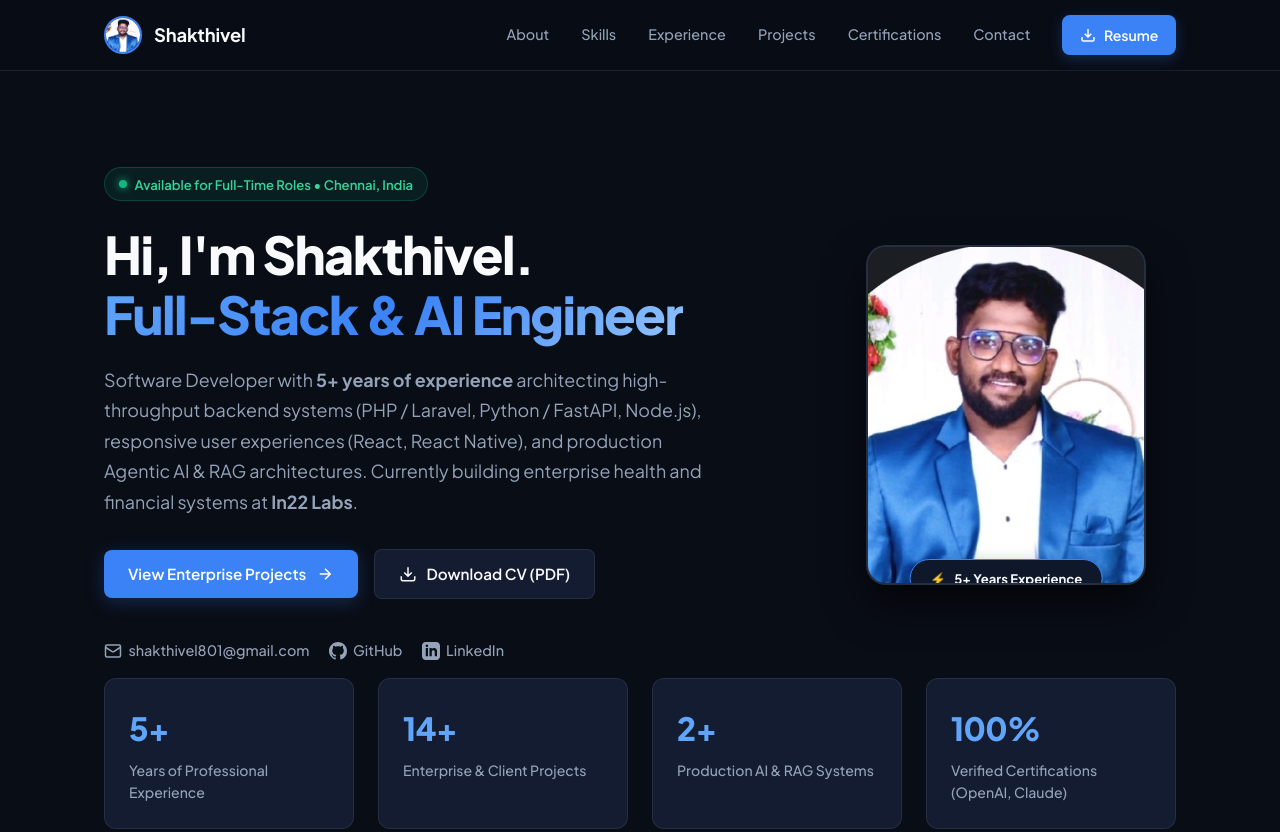
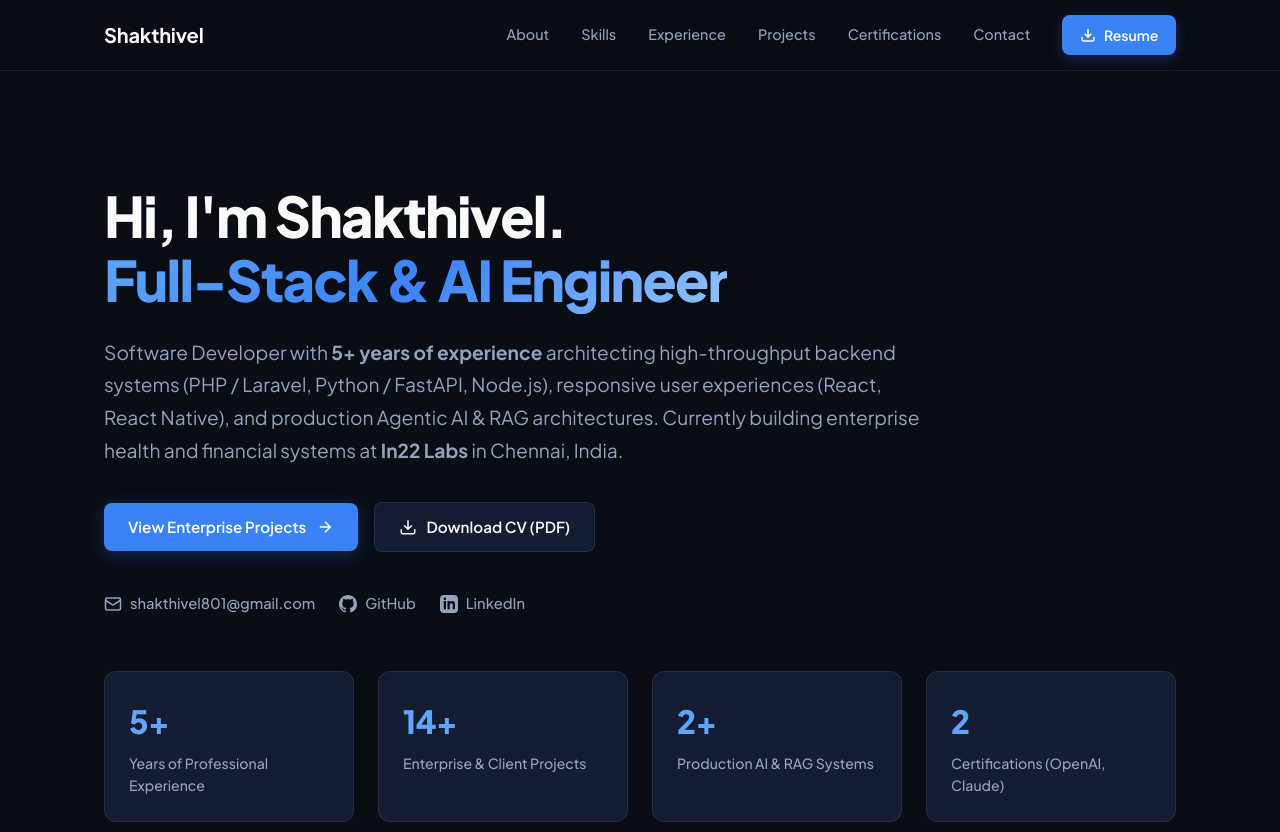
Before and after one commit to Shakthivel-spec/my-profile, a plain HTML site: page index.html in a window 1280 px wide. Shown: the top 832 px of the page. Drawn offline with Linux system fonts and the light colour scheme.

Commit message:
Remove all images and status badges for clean, minimalist portfolio

```diff
--- a/index.html
+++ b/index.html
@@ -26,8 +26,6 @@
     --primary: #3b82f6;
     --primary-light: #60a5fa;
     --primary-glow: rgba(59, 130, 246, 0.25);
-    --emerald: #10b981;
-    --emerald-light: #34d399;
 
     --text-primary: #f8fafc;
     --text-secondary: #94a3b8;
@@ -93,20 +91,10 @@
   }
 
   .nav-brand {
-    display: flex;
-    align-items: center;
-    gap: 0.75rem;
     font-weight: 700;
-    font-size: 1.15rem;
+    font-size: 1.25rem;
     letter-spacing: -0.01em;
-  }
-
-  .nav-brand-avatar {
-    width: 38px;
-    height: 38px;
-    border-radius: 50%;
-    object-fit: cover;
-    border: 2px solid var(--primary);
+    color: var(--text-primary);
   }
 
   .nav-links {
@@ -202,45 +190,20 @@
 
   /* Hero Section */
   .hero-section {
-    padding: 6rem 0 4rem;
+    padding: 7rem 0 4rem;
     position: relative;
   }
 
-  .hero-grid {
-    display: grid;
-    grid-template-columns: 1fr 340px;
-    gap: 3.5rem;
-    align-items: center;
-  }
-
-  .status-badge {
-    display: inline-flex;
-    align-items: center;
-    gap: 0.5rem;
-    padding: 0.35rem 0.85rem;
-    background: rgba(16, 185, 129, 0.1);
-    border: 1px solid rgba(16, 185, 129, 0.25);
-    border-radius: 999px;
-    font-size: 0.82rem;
-    font-weight: 600;
-    color: var(--emerald-light);
-    margin-bottom: 1.5rem;
-  }
-
-  .status-dot {
-    width: 8px;
-    height: 8px;
-    border-radius: 50%;
-    background: var(--emerald);
-    box-shadow: 0 0 8px var(--emerald);
+  .hero-content {
+    max-width: 820px;
   }
 
   .hero-title {
-    font-size: 3.25rem;
+    font-size: 3.5rem;
     font-weight: 800;
     letter-spacing: -0.03em;
     line-height: 1.15;
-    margin-bottom: 1.25rem;
+    margin-bottom: 1.5rem;
   }
 
   .hero-title .highlight {
@@ -250,11 +213,10 @@
   }
 
   .hero-bio {
-    font-size: 1.12rem;
+    font-size: 1.2rem;
     color: var(--text-secondary);
     line-height: 1.7;
-    margin-bottom: 2rem;
-    max-width: 620px;
+    margin-bottom: 2.2rem;
   }
 
   .hero-actions {
@@ -305,15 +267,16 @@
   .hero-social-links {
     display: flex;
     align-items: center;
-    gap: 1.2rem;
+    gap: 1.5rem;
+    flex-wrap: wrap;
   }
 
   .hero-social-link {
     color: var(--text-secondary);
     display: inline-flex;
     align-items: center;
-    gap: 0.4rem;
-    font-size: 0.9rem;
+    gap: 0.5rem;
+    font-size: 0.92rem;
     font-weight: 500;
   }
 
@@ -321,60 +284,9 @@
     color: var(--primary-light);
   }
 
-  .hero-image-wrap {
-    position: relative;
-    display: flex;
-    justify-content: center;
-  }
-
-  .hero-photo-card {
-    position: relative;
-    width: 280px;
-    height: 340px;
-    border-radius: 20px;
-    overflow: hidden;
-    background: var(--bg-card);
-    border: 2px solid var(--border-subtle);
-    box-shadow: 0 20px 40px rgba(0, 0, 0, 0.6);
-  }
-
-  .hero-photo-card img {
-    width: 100%;
-    height: 100%;
-    object-fit: cover;
-    object-position: top center;
-  }
-
-  .experience-tag-floating {
-    position: absolute;
-    bottom: -15px;
-    left: 50%;
-    transform: translateX(-50%);
-    background: var(--bg-secondary);
-    border: 1px solid var(--primary);
-    box-shadow: 0 8px 20px rgba(0, 0, 0, 0.4);
-    padding: 0.5rem 1.2rem;
-    border-radius: 999px;
-    white-space: nowrap;
-    font-size: 0.82rem;
-    font-weight: 700;
-    color: var(--text-primary);
-    display: flex;
-    align-items: center;
-    gap: 0.5rem;
-  }
-
-  @media (max-width: 900px) {
-    .hero-grid {
-      grid-template-columns: 1fr;
-      text-align: center;
-    }
-    .hero-bio { margin-left: auto; margin-right: auto; }
-    .hero-actions { justify-content: center; }
-    .hero-social-links { justify-content: center; }
-    .hero-image-wrap { order: -1; margin-bottom: 2rem; }
-    .hero-photo-card { width: 220px; height: 260px; }
-    .hero-title { font-size: 2.5rem; }
+  @media (max-width: 768px) {
+    .hero-title { font-size: 2.6rem; }
+    .hero-bio { font-size: 1.05rem; }
   }
 
   /* Metric Highlights Strip */
@@ -382,7 +294,7 @@
     display: grid;
     grid-template-columns: repeat(4, 1fr);
     gap: 1.5rem;
-    margin-top: 1rem;
+    margin-top: 3.5rem;
     padding-bottom: 3rem;
     border-bottom: 1px solid var(--border-subtle);
   }
@@ -651,7 +563,6 @@
     display: flex;
     flex-wrap: wrap;
     gap: 0.45rem;
-    margin-bottom: 1.2rem;
   }
 
   .p-tag {
@@ -661,15 +572,6 @@
     background: var(--bg-secondary);
     border-radius: 4px;
     color: var(--text-secondary);
-  }
-
-  .project-highlights {
-    font-size: 0.82rem;
-    color: var(--emerald-light);
-    display: flex;
-    align-items: center;
-    gap: 0.4rem;
-    font-weight: 500;
   }
 
   /* Verified Certifications & Education */
@@ -687,7 +589,7 @@
     background: var(--bg-card);
     border: 1px solid var(--border-subtle);
     border-radius: 14px;
-    padding: 1.6rem;
+    padding: 1.8rem;
     display: flex;
     flex-direction: column;
     justify-content: space-between;
@@ -698,35 +600,25 @@
     border-color: var(--border-hover);
   }
 
-  .cred-badge {
-    display: inline-flex;
-    align-items: center;
-    gap: 0.4rem;
-    font-size: 0.75rem;
-    font-family: var(--font-mono);
-    font-weight: 700;
-    color: var(--emerald-light);
-    margin-bottom: 0.75rem;
-  }
-
   .cred-title {
-    font-size: 1.1rem;
+    font-size: 1.15rem;
     font-weight: 700;
     color: var(--text-primary);
     margin-bottom: 0.4rem;
   }
 
   .cred-issuer {
-    font-size: 0.88rem;
+    font-size: 0.9rem;
     color: var(--primary-light);
     font-weight: 600;
     margin-bottom: 0.75rem;
   }
 
   .cred-info {
-    font-size: 0.82rem;
+    font-size: 0.85rem;
     color: var(--text-muted);
     font-family: var(--font-mono);
+    line-height: 1.6;
     margin-bottom: 1.2rem;
   }
 
@@ -734,7 +626,7 @@
     display: inline-flex;
     align-items: center;
     gap: 0.4rem;
-    font-size: 0.82rem;
+    font-size: 0.85rem;
     font-weight: 600;
     color: var(--primary-light);
   }
@@ -822,8 +714,7 @@
   <header class="navbar">
     <div class="container nav-inner">
       <a href="#home" class="nav-brand">
-        <img src="profile.jpg" alt="Shakthivel" class="nav-brand-avatar">
-        <span>Shakthivel</span>
+        Shakthivel
       </a>
 
       <nav class="nav-links" id="navLinks">
@@ -849,22 +740,15 @@
     <!-- Hero Section -->
     <section class="hero-section" id="home">
       <div class="container">
-        <div class="hero-grid">
 
-          <!-- Hero Text -->
         <div class="hero-content">
-            <div class="status-badge">
-              <span class="status-dot"></span>
-              Available for Full-Time Roles &bull; Chennai, India
-            </div>
-
           <h1 class="hero-title">
             Hi, I'm Shakthivel.<br>
             <span class="highlight">Full-Stack &amp; AI Engineer</span>
           </h1>
 
           <p class="hero-bio">
-              Software Developer with <strong>5+ years of experience</strong> architecting high-throughput backend systems (PHP / Laravel, Python / FastAPI, Node.js), responsive user experiences (React, React Native), and production Agentic AI &amp; RAG architectures. Currently building enterprise health and financial systems at <strong>In22 Labs</strong>.
+            Software Developer with <strong>5+ years of experience</strong> architecting high-throughput backend systems (PHP / Laravel, Python / FastAPI, Node.js), responsive user experiences (React, React Native), and production Agentic AI &amp; RAG architectures. Currently building enterprise health and financial systems at <strong>In22 Labs</strong> in Chennai, India.
           </p>
 
           <div class="hero-actions">
@@ -895,19 +779,6 @@
           </div>
         </div>
 
-          <!-- Hero Image -->
-          <div class="hero-image-wrap">
-            <div class="hero-photo-card">
-              <img src="profile.jpg" alt="Shakthivel — Full-Stack Developer">
-              <div class="experience-tag-floating">
-                <span style="color:var(--primary-light);">⚡</span>
-                <span>5+ Years Experience</span>
-              </div>
-            </div>
-          </div>
-
-        </div>
-
         <!-- Metrics Grid -->
         <div class="metrics-grid">
           <div class="metric-card">
@@ -923,8 +794,8 @@
             <div class="metric-label">Production AI &amp; RAG Systems</div>
           </div>
           <div class="metric-card">
-            <div class="metric-value">100%</div>
-            <div class="metric-label">Verified Certifications (OpenAI, Claude)</div>
+            <div class="metric-value">2</div>
+            <div class="metric-label">Certifications (OpenAI, Claude)</div>
           </div>
         </div>
 
@@ -948,7 +819,7 @@
             On the AI front, I engineered the <strong>TN-FD Knowledge Intelligence Platform</strong>—a production multi-agent system utilizing FastAPI, Qdrant vector database for sub-35ms semantic search, and an intelligent Natural Language-to-SQL pipeline that enables executive teams to query relational databases in plain English.
           </p>
           <p>
-            I hold a <strong>B.Tech in Information Technology</strong> from SCSVMV University (CGPA 7.4) and hold verified industry certifications from <strong>OpenAI Academy</strong> (AI Foundations) and <strong>Anthropic</strong> (Claude 101).
+            I hold a <strong>B.Tech in Information Technology</strong> from SCSVMV University (CGPA 7.4) and hold certifications from <strong>OpenAI Academy</strong> (AI Foundations) and <strong>Anthropic</strong> (Claude 101).
           </p>
         </div>
       </div>
@@ -1139,16 +1010,13 @@
               <p class="project-desc">
                 Government fund-flow and allocation platform managing state healthcare budgets, ROP approvals, Mother Sanction, bulk Excel validations, and direct Tally accounting integration with Supervisor queue workers.
               </p>
+            </div>
             <div class="project-tech-tags">
               <span class="p-tag">Laravel</span>
               <span class="p-tag">PHP</span>
               <span class="p-tag">MySQL</span>
               <span class="p-tag">Queues</span>
               <span class="p-tag">Tally ERP</span>
-              </div>
-            </div>
-            <div class="project-highlights">
-              ✓ Deployed &amp; in active production at In22 Labs
             </div>
           </div>
 
@@ -1160,16 +1028,13 @@
               <p class="project-desc">
                 Multi-agent AI platform combining vector similarity search (Qdrant) and natural language text-to-SQL. Allows administrative users to query complex relational data in conversational English.
               </p>
+            </div>
             <div class="project-tech-tags">
               <span class="p-tag">FastAPI</span>
               <span class="p-tag">Python</span>
               <span class="p-tag">Qdrant Vector</span>
               <span class="p-tag">Text-to-SQL</span>
               <span class="p-tag">Docker</span>
-              </div>
-            </div>
-            <div class="project-highlights">
-              ✓ Sub-35ms vector retrieval &bull; Production RAG
             </div>
           </div>
 
@@ -1181,15 +1046,12 @@
               <p class="project-desc">
                 Comprehensive institution and inspection tracking portal with facility-scoped role-based access control, token-authenticated mobile REST APIs, Firebase Cloud Messaging, and automated PHPUnit suites.
               </p>
+            </div>
             <div class="project-tech-tags">
               <span class="p-tag">Laravel Sanctum</span>
               <span class="p-tag">Firebase FCM</span>
               <span class="p-tag">MySQL</span>
               <span class="p-tag">PHPUnit</span>
-              </div>
-            </div>
-            <div class="project-highlights">
-              ✓ Enterprise healthcare administration
             </div>
           </div>
 
@@ -1201,15 +1063,12 @@
               <p class="project-desc">
                 Automated listing synchronization, inventory tracking, and real-time pricing engine connecting multi-storefront merchant portals via Amazon SP-APIs and background Node.js services.
               </p>
+            </div>
             <div class="project-tech-tags">
               <span class="p-tag">Amazon SP-API</span>
               <span class="p-tag">Node.js</span>
               <span class="p-tag">Express</span>
               <span class="p-tag">Cron Workers</span>
-              </div>
-            </div>
-            <div class="project-highlights">
-              ✓ Automated inventory sync for active merchants
             </div>
           </div>
 
@@ -1221,15 +1080,12 @@
               <p class="project-desc">
                 High-volume online marketplace featuring multi-merchant catalogs, dynamic commission structures, cart checkouts, and dual payment gateways (Razorpay &amp; PayPal).
               </p>
+            </div>
             <div class="project-tech-tags">
               <span class="p-tag">Laravel</span>
               <span class="p-tag">MySQL</span>
               <span class="p-tag">Razorpay</span>
               <span class="p-tag">PayPal</span>
-              </div>
-            </div>
-            <div class="project-highlights">
-              ✓ Live multi-vendor retail platform
             </div>
           </div>
 
@@ -1241,15 +1097,12 @@
               <p class="project-desc">
                 Automated tender portal scraping pipeline with keyword alert dispatchers and Anthropic Claude API integration for summarizing lengthy procurement documentation.
               </p>
+            </div>
             <div class="project-tech-tags">
               <span class="p-tag">Claude API</span>
               <span class="p-tag">Python</span>
               <span class="p-tag">Laravel</span>
               <span class="p-tag">Scraping</span>
-              </div>
-            </div>
-            <div class="project-highlights">
-              ✓ Automated tender discovery &amp; summarization
             </div>
           </div>
 
@@ -1260,10 +1113,10 @@
     <!-- Verified Credentials Section -->
     <section id="credentials">
       <div class="container">
-        <span class="section-tag">Trust &amp; Validation</span>
+        <span class="section-tag">Credentials</span>
         <h2 class="section-title">Certifications &amp; Education</h2>
         <p class="section-desc">
-          Official industry certifications verifying artificial intelligence and full-stack engineering proficiency.
+          Official industry certifications and academic degree in Information Technology.
         </p>
 
         <div class="credentials-grid">
@@ -1271,14 +1124,10 @@
           <!-- OpenAI Academy -->
           <div class="cred-card">
             <div>
-              <span class="cred-badge">
-                <svg width="14" height="14" viewBox="0 0 24 24" fill="none" stroke="currentColor" stroke-width="2.5"><polyline points="20 6 9 17 4 12"/></svg>
-                VERIFIED CREDENTIAL
-              </span>
               <h3 class="cred-title">AI Foundations Certification</h3>
               <div class="cred-issuer">OpenAI Academy</div>
               <div class="cred-info">
-                Issued Aug 2026 &bull; ID: f6vsgyu382<br>
+                Issued Aug 2026 &bull; Credential ID: f6vsgyu382<br>
                 Core AI Concepts, Embeddings &amp; Prompt Architecture
               </div>
             </div>
@@ -1290,10 +1139,6 @@
           <!-- Anthropic -->
           <div class="cred-card">
             <div>
-              <span class="cred-badge">
-                <svg width="14" height="14" viewBox="0 0 24 24" fill="none" stroke="currentColor" stroke-width="2.5"><polyline points="20 6 9 17 4 12"/></svg>
-                VERIFIED CREDENTIAL
-              </span>
               <h3 class="cred-title">Claude 101 Certification</h3>
               <div class="cred-issuer">Anthropic</div>
               <div class="cred-info">
@@ -1301,27 +1146,18 @@
                 Production LLM Integration &amp; Prompt Engineering
               </div>
             </div>
-            <span style="font-size:0.82rem; color:var(--text-muted); font-family:var(--font-mono);">
-              Status: Verified Active
-            </span>
           </div>
 
           <!-- Education -->
           <div class="cred-card">
             <div>
-              <span class="cred-badge" style="color:var(--primary-light);">
-                🎓 FORMAL DEGREE
-              </span>
               <h3 class="cred-title">B.Tech in Information Technology</h3>
               <div class="cred-issuer">SCSVMV University</div>
               <div class="cred-info">
-                Graduated 2013 &ndash; 2017 &bull; CGPA: 7.4<br>
+                2013 &ndash; 2017 &bull; CGPA: 7.4<br>
                 Algorithms, Data Structures &amp; Database Systems
               </div>
             </div>
-            <span style="font-size:0.82rem; color:var(--text-muted); font-family:var(--font-mono);">
-              Graduated
-            </span>
           </div>
 
         </div>
```
Lines whose indentation alone changed are shown as unchanged.
